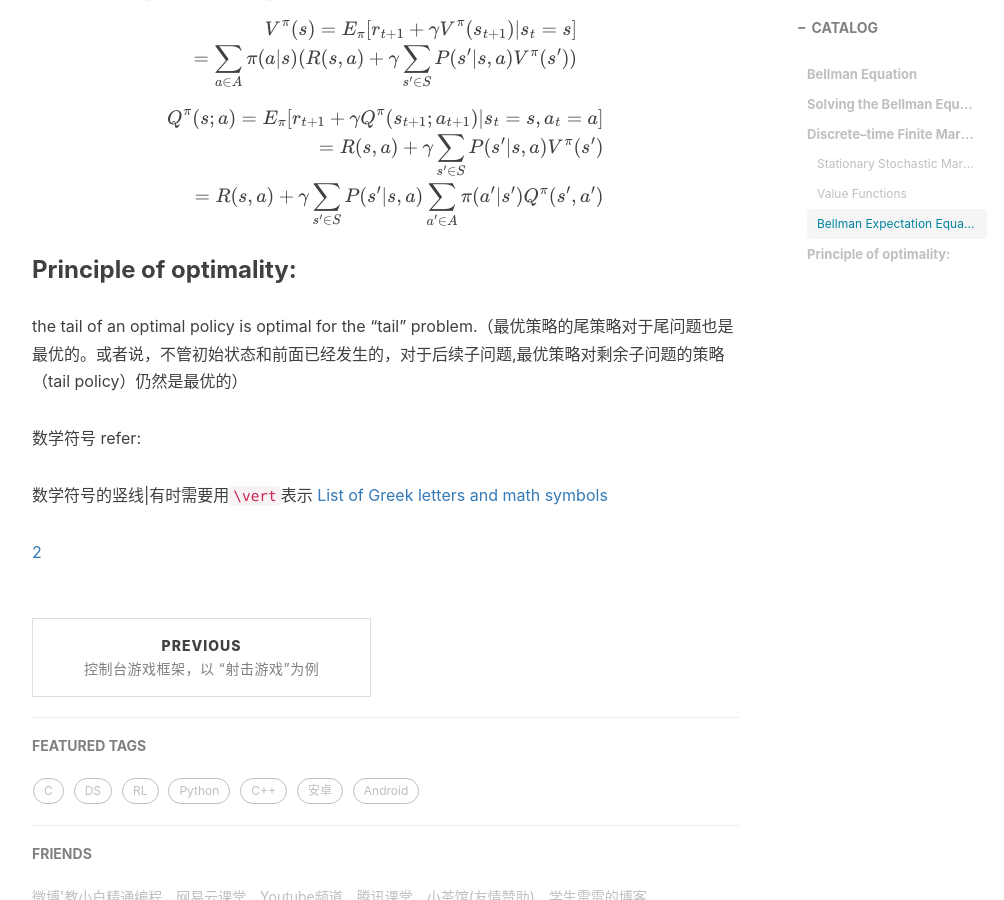
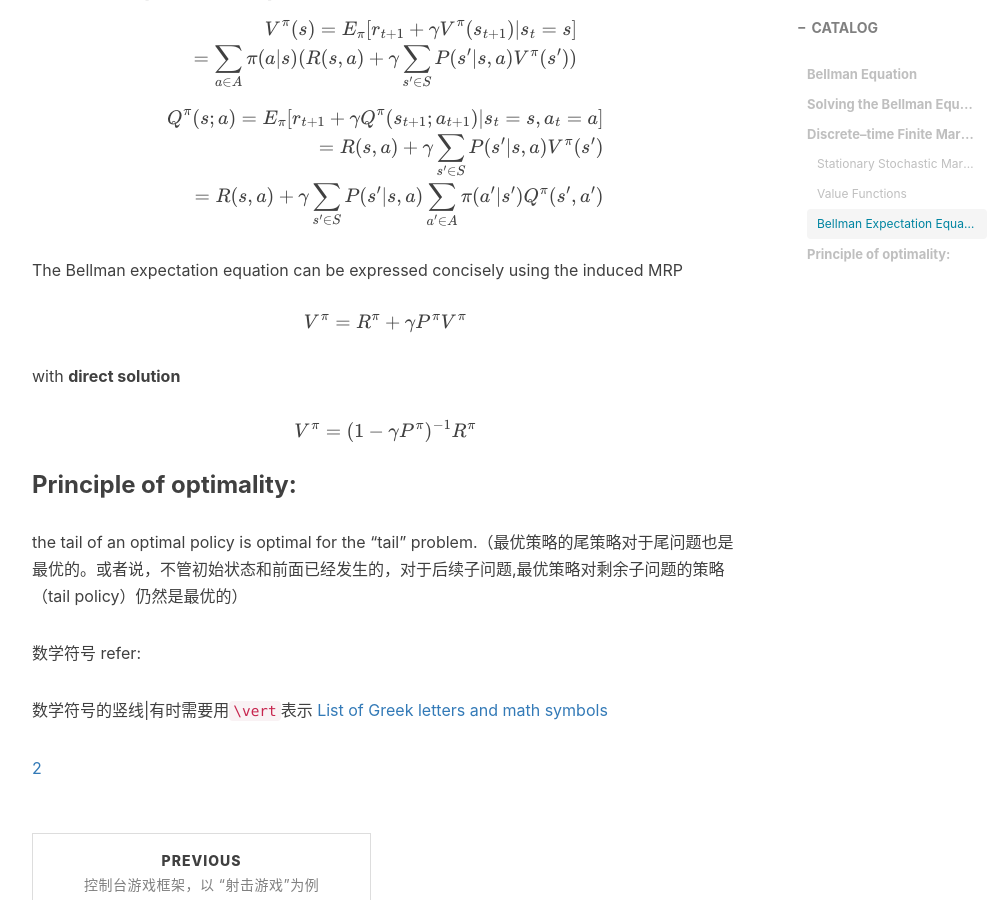
Before and after one commit to xuepro/xuepro.github.io, a Jekyll site: the page built from _posts/2018-05-31-马尔可夫决策过程MDP.md, in a window 1280 px wide and 900 px high, scrolled down 4069 px. Shown: the whole window, without its empty margins (233-1237 px from the left). Built offline with Jekyll 4.4.1, drawn with Linux system fonts in a browser that asks for light colours; nearby versions of some CDN libraries; formulas are drawn with MathJax 3; comment, search, counter and statistics services are not loaded.

Commit message:
Update 2018-05-31-马尔可夫决策过程MDP.md

```diff
--- a/_posts/2018-05-31-马尔可夫决策过程MDP.md
+++ b/_posts/2018-05-31-马尔可夫决策过程MDP.md
@@ -184,6 +184,14 @@ $$\begin{equation}\begin{split}
 \end{split}\end{equation}
 $$
 
+The Bellman expectation equation can be expressed concisely using the induced MRP
+
+$$V^{\pi} = R^{\pi} + \gamma P^{\pi} V^{\pi}$$
+
+with **direct solution**
+
+ $$V^{\pi} = (1- \gamma P^{\pi})^{-1} R^{\pi}$$
+
 ### Principle of optimality:
   the tail of an optimal policy is optimal for the “tail” problem.（最优策略的尾策略对于尾问题也是最优的。或者说，不管初始状态和前面已经发生的，对于后续子问题,最优策略对剩余子问题的策略（tail policy）仍然是最优的）
 
```
